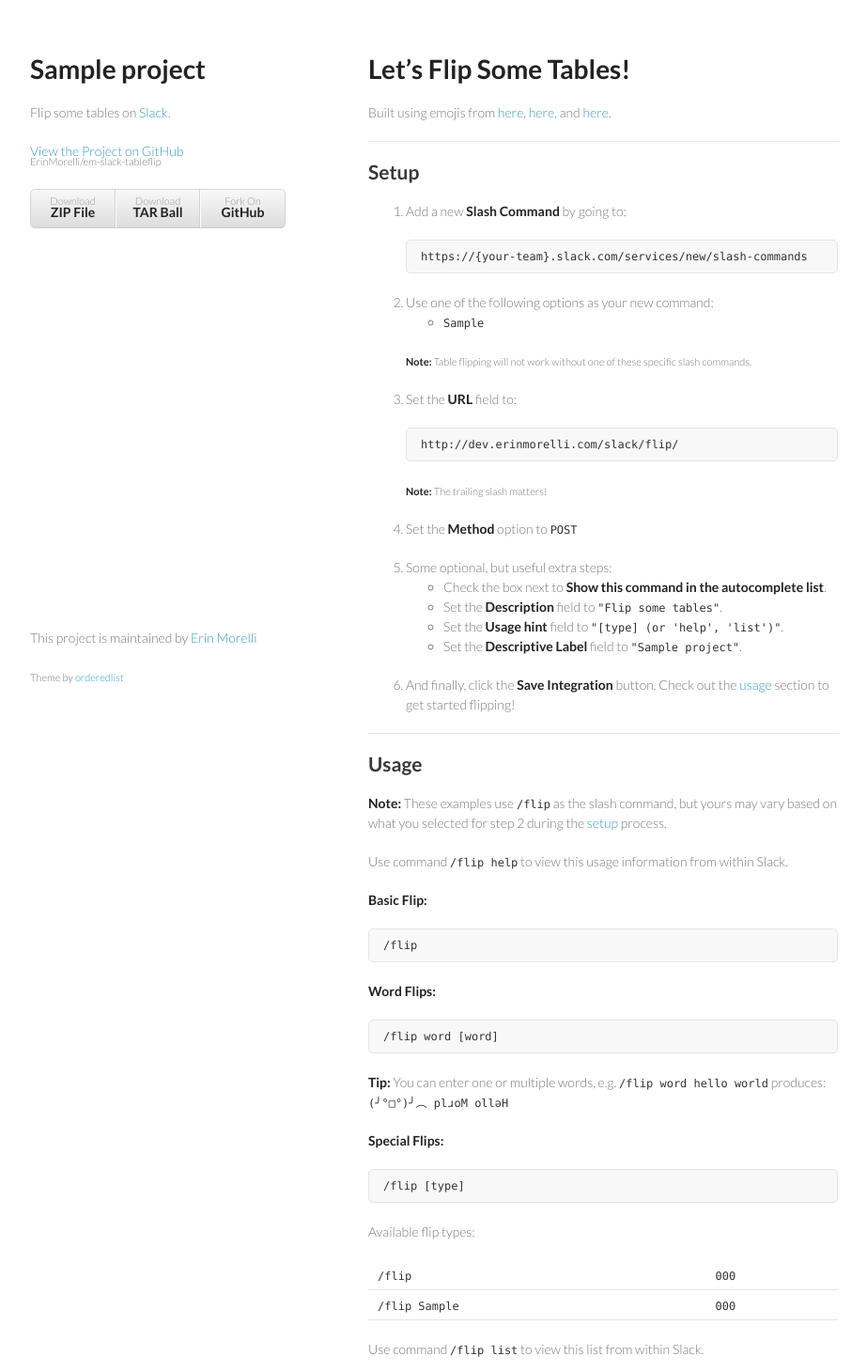
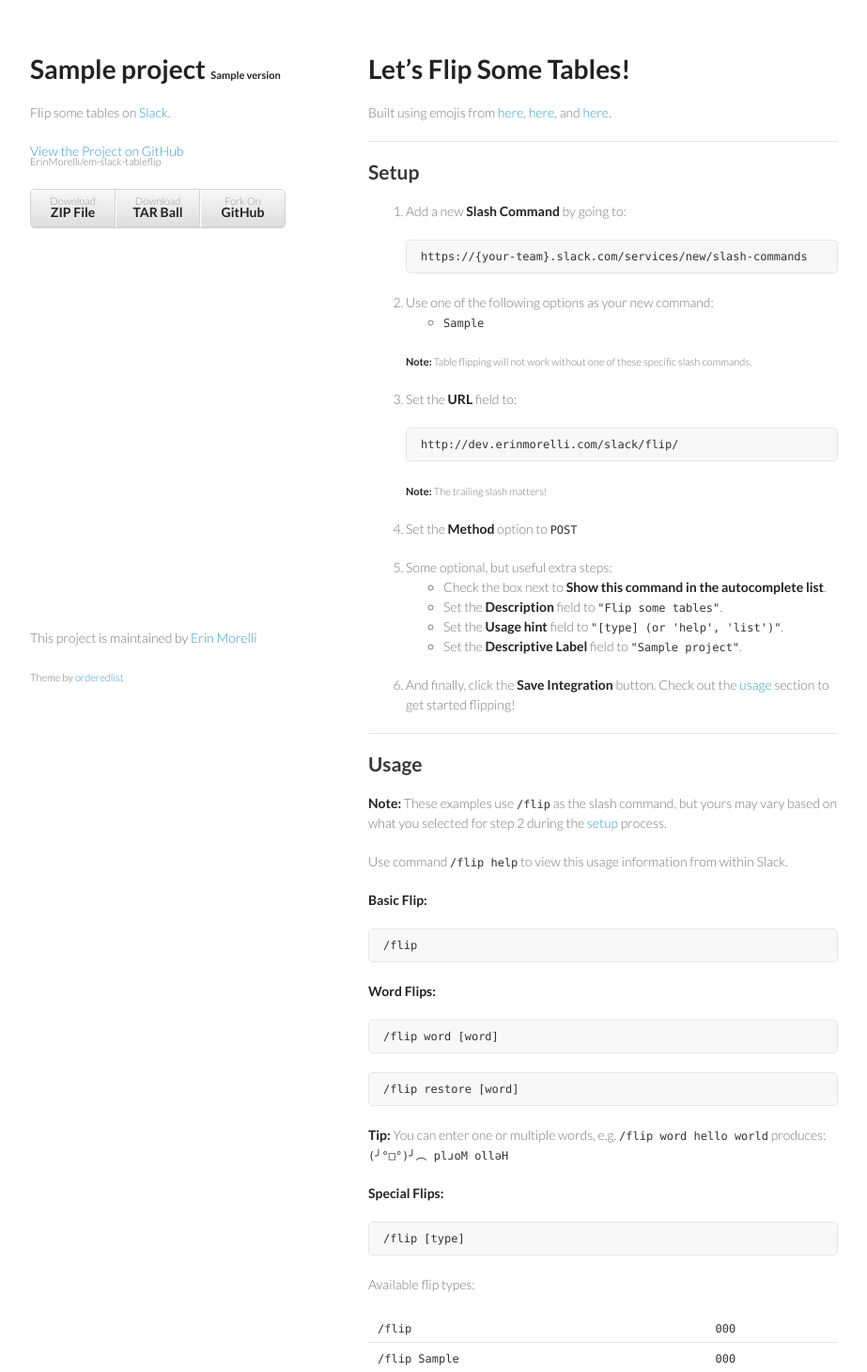
Before and after one commit to ErinMorelli/em-slack-tableflip, a Flask app: template slack_tableflip/templates/index.html in a window 1280 px wide. Shown: the top 1460 px of the page at 94% size, without its empty margins (178-1101 px from the left). Run offline with Flask 2, Linux system fonts and the light colour scheme; the template is opened without the code that fills it: most values are stand-ins (such as "Sample title", 1, 10 or a date in 2020); parts of the project's set-up code (start-up, migrations or seed data) failed here and were passed over; some libraries are stand-ins or nearby versions.

Commit message:
Updating readme and template

```diff
--- a/slack_tableflip/__init__.py
+++ b/slack_tableflip/__init__.py
@@ -65,6 +65,7 @@ def set_project_info():
         'name': app_name,
         'name_full': 'EM Slack Tableflip',
         'author_url': 'http://www.erinmorelli.com',
+        'version': '0.2b1',
         'version_int': 0.201,
         'package_path': provider.module_path,
         'copyright': str(date.today().year),
--- a/slack_tableflip/templates/index.html
+++ b/slack_tableflip/templates/index.html
@@ -23,7 +23,7 @@
         {% endif %}
         <div class="wrapper">
             <header>
-                <h1>{{ project.name_full }}</h1>
+                <h1>{{ project.name_full }} <small>{{ project.version }}</small></h1>
                 <p>Flip some tables on <a href="https://slack.com/">Slack</a>.</p>
                 <p class="view"><a href="http://github.com/ErinMorelli/em-slack-tableflip">View the Project on GitHub <small>ErinMorelli/em-slack-tableflip</small></a></p>
                 <ul>
@@ -96,6 +96,7 @@
                 <p><strong>Word Flips:</strong></p>
 
                 <pre><code>/flip word [word]</code></pre>
+                <pre><code>/flip restore [word]</code></pre>
 
                 <p><strong>Tip:</strong> You can enter one or multiple words, e.g. <code>/flip word hello world</code> produces: <code>(╯°□°)╯︵ plɹoM ollǝH</code></p>
 
```
Also changed, not shown: README.md.
